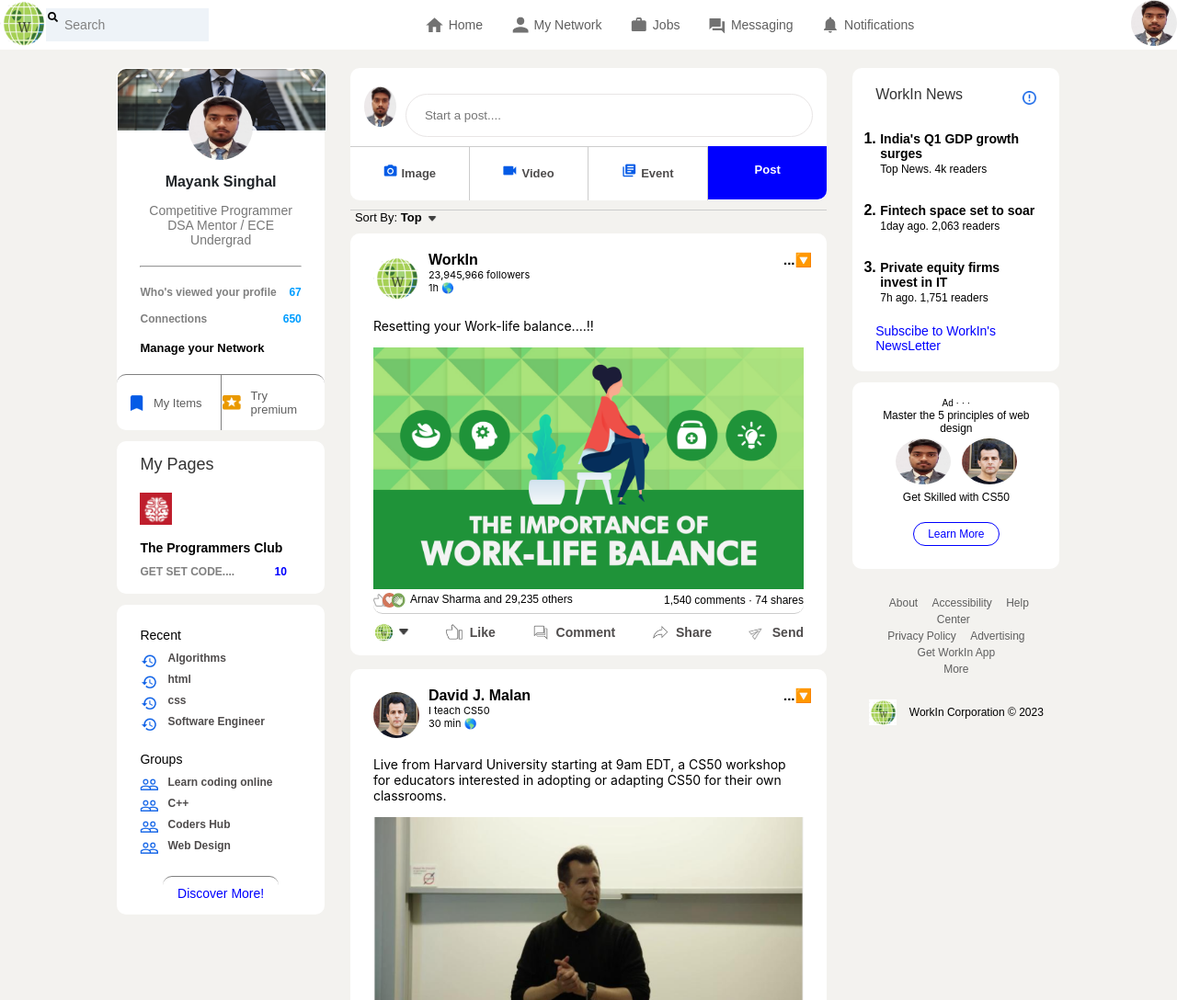
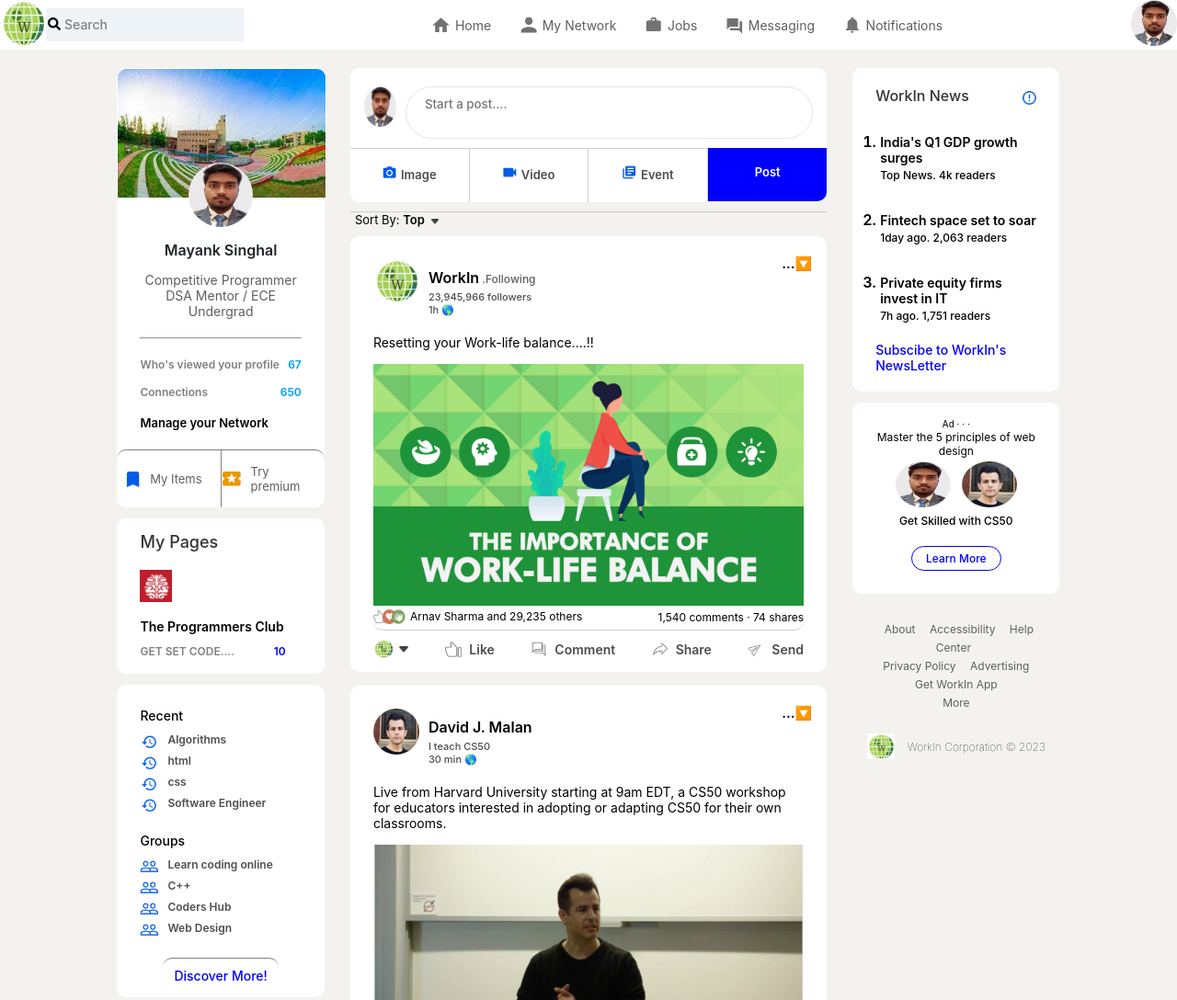
Before and after one commit to M2rider/WorkIn-Project, a website: page index.html in a window 1280 px wide. Shown: the top 1088 px of the page at 92% size. Drawn offline with Linux system fonts and the light colour scheme.

Commit message:
Update index.html and styles.css

```diff
--- a/index.html
+++ b/index.html
@@ -58,7 +58,7 @@
         <div class="left-sidebar">
 
           <div class="sidebar-profile-box">
-            <img src="Assets/cover-pic.png" width="100%" style="border-top-left-radius:10px;border-top-right-radius:10px;">
+            <img src="Assets/DTUbg.jpeg" width="100%" style="border-top-left-radius:10px;border-top-right-radius:10px;">
             <div class="sidebar-profile-info">
               <img
                     src="Assets/Mayank formal photo.jpg"
@@ -159,7 +159,8 @@
               <img src="Assets/Workin logo.png">
               <li>
               <div>
-                <h1>WorkIn</h1>
+                <h1><a href="#">WorkIn</a><b>&nbsp;.Following</b></h1>
+
                 <small>23,945,966 followers</small>
                 <small>1h 🌎</small>
               </div>
@@ -218,7 +219,7 @@
               <img src="Assets/David.J.Malan ProfilePic.jpeg">
               <li>
               <div>
-                <h1>David J. Malan</h1>
+                <h1><a href="https://www.linkedin.com/in/malan/">David J. Malan</a></h1>
                 <small>I teach CS50</small>
                 <small>30 min 🌎</small>
               </div>
@@ -279,7 +280,7 @@
               <img src="Assets/Mayank formal photo.jpg">
               <li>
               <div>
-                <h1>Mayank Singhal</h1>
+                <h1><a href="https://www.linkedin.com/in/mayank-singhal-07651a230/">Mayank Singhal</a></h1>
                 <small>Competitve Programmer | ECE Junior at DTU</small>
                 <small>2h 🌎</small>
               </div>
--- a/styles.css
+++ b/styles.css
@@ -1,7 +1,7 @@
 *{
   margin:0;
   padding:0;
-  font-family:'Poppins',sans-serif;
+  font-family:-apple-system, BlinkMacSystemFont, 'Segoe UI', Roboto, Oxygen, Ubuntu, Cantarell, 'Open Sans', 'Helvetica Neue', sans-serif;
 }
 
 div{
@@ -109,7 +109,7 @@
 	flex-basis:20%;
 	align-self:felx-start;
 	position:sticky;
-	top:75px;
+	top:10px;
 }
 
 .sidebar-profile-box{
@@ -138,8 +138,8 @@
 .sidebar-profile-info h3{
 	font-size:14px;
 	padding-bottom:20px;
-	font-weight:100;
-	color:#777;
+	font-weight:400;
+	color:#5f5f5f;
 	text-align:center;
 }
 
@@ -278,6 +278,9 @@
 
 .right-sidebar{
 	flex-basis:20%;
+	align-self:felx-start;
+	position:sticky;
+	top: 73px;
 }
 
 .sidebar-news{
@@ -425,16 +428,17 @@
 	width:100%;
 	border-radius:40px;
 	height:45px;
+	padding-left:20px;
+	padding-top: 10px;
+	padding-bottom:-10px;
 	border-color:#e8e5e5;
 	resize:none;
 	background:transparent;
-	margin-top:8px;
 }
 
 ::placeholder{
 	font-weight:500;
-	padding-left:20px;
-	padding-top:15px;
+	margin-bottom:-10px;
 }
 
 .create-post-links{
@@ -518,10 +522,20 @@
 	margin-right:10px;
 }
 
-.post-author h1{
+.post-author b{
+	font-weight:500;
+	color:#5f5f5f;
+	font-size:12px;
+}
+
+.post-author h1 a{
 	font-size:16px;
 	font-weight:600;
 	color:black;
+}
+.post-author h1 a:hover{
+	color:blue;
+	text-decoration: underline;
 }
 .post-author li{
 	list-style: none;
@@ -530,14 +544,16 @@
 	color:black;
 	position:absolute;
 	right:31%;
+	cursor:pointer;
 	font-size:15px;
 	font-weight:600;
 }
 
 .post-author small{
 	display:block;
-	font-weight:400;
+	font-weight:500;
 	font-size:11px;
+	color:#4f4c4c;
 	font-family: -apple-system, BlinkMacSystemFont, 'Segoe UI', Roboto, Oxygen, Ubuntu, Cantarell, 'Open Sans', 'Helvetica Neue', sans-serif;
 }
 
@@ -560,7 +576,6 @@
 
 .post-stats div{
 	display:flex;
-	align-item:center;
 }
 
 .post-stats img{
@@ -601,6 +616,11 @@
 .post-activity-link img{
 	width:18px;
 	margin-right:8px;
+}
+
+.post-activity-link:hover{
+	background-color:#ebe2e2;
+	cursor:pointer;
 }
 /*
 .menutext {
```
